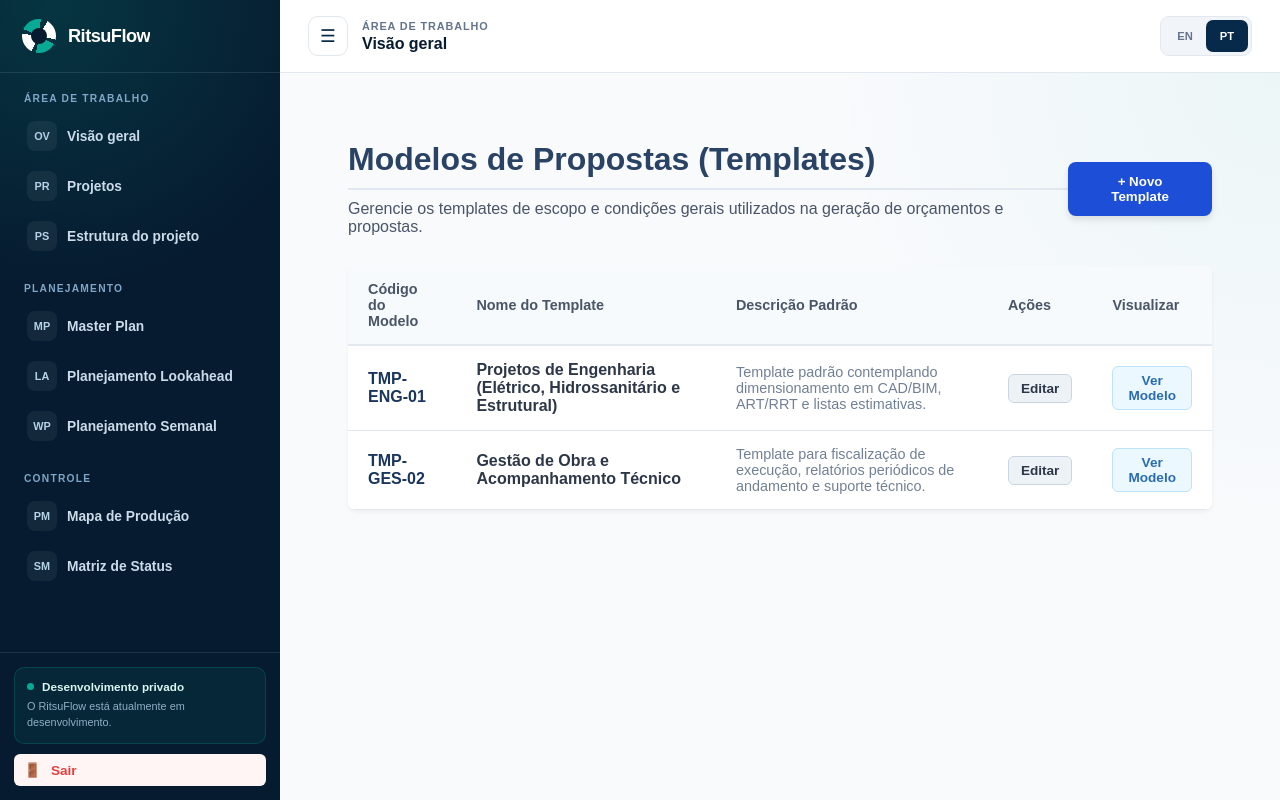
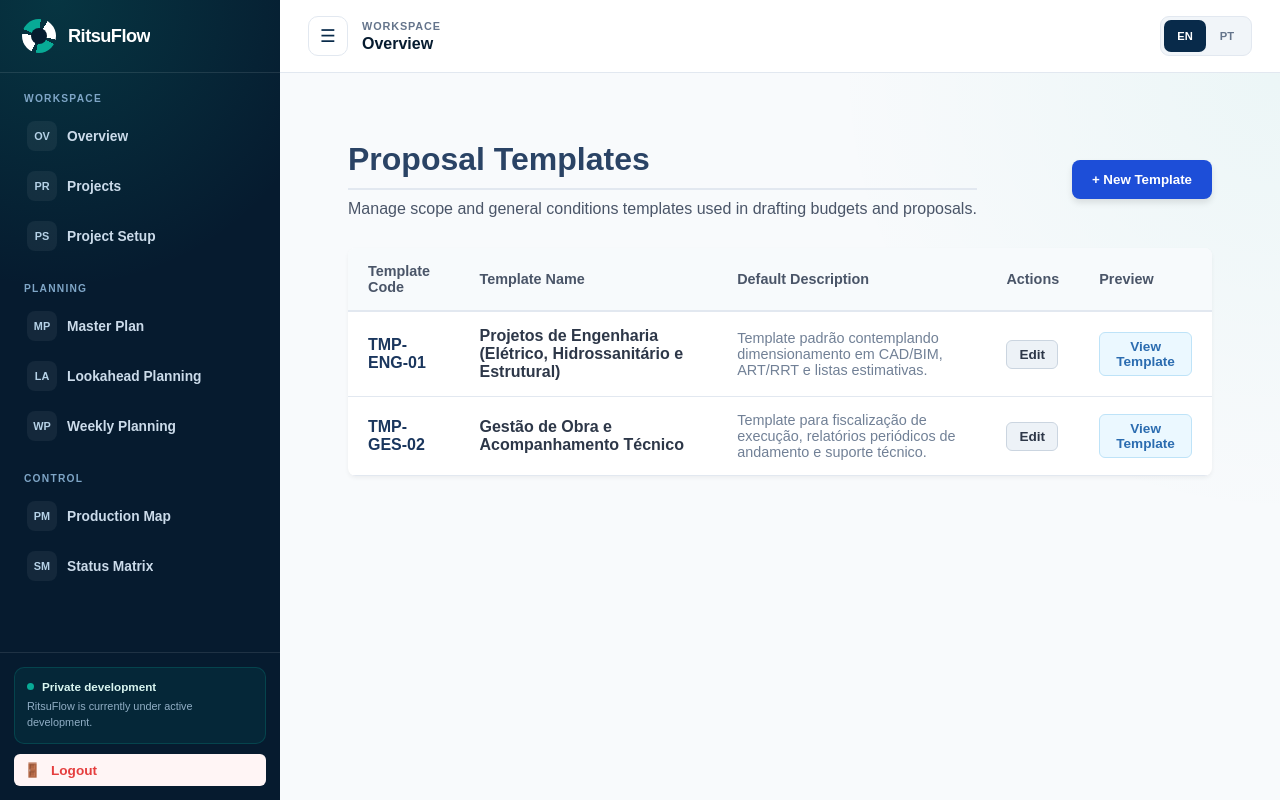
Before and after one commit to gestaoexcelispro/excelispro, a Next.js app: page /dashboard/modelos in a window 1280 px wide. Built offline with nearby package versions, Linux system fonts and the light colour scheme; no server answers.

Commit message:
refactor: set English as the default product language

```diff
--- a/src/contexts/LanguageContext.js
+++ b/src/contexts/LanguageContext.js
@@ -1,26 +1,68 @@
-'use client';
-import { createContext, useState, useContext } from 'react';
+'use client'
 
-// Cria o cofre do idioma
-const LanguageContext = createContext();
+import {
+  createContext,
+  useContext,
+  useEffect,
+  useState,
+} from 'react'
+
+const LanguageContext = createContext(null)
+
+const DEFAULT_LANGUAGE = 'en-US'
+const STORAGE_KEY = 'ritsuflow-language'
+const SUPPORTED_LANGUAGES = ['en-US', 'pt-BR']
 
 export function LanguageProvider({ children }) {
-  // Define o Português como padrão
-  const [lang, setLang] = useState('pt-BR');
+  const [lang, setLang] = useState(DEFAULT_LANGUAGE)
 
-  // Função que inverte o idioma
-  const toggleLanguage = () => {
-    setLang((prev) => (prev === 'pt-BR' ? 'en-US' : 'pt-BR'));
-  };
+  useEffect(() => {
+    const savedLanguage = window.localStorage.getItem(
+      STORAGE_KEY
+    )
+
+    if (SUPPORTED_LANGUAGES.includes(savedLanguage)) {
+      setLang(savedLanguage)
+    }
+  }, [])
+
+  function changeLanguage(language) {
+    if (!SUPPORTED_LANGUAGES.includes(language)) {
+      return
+    }
+
+    setLang(language)
+    window.localStorage.setItem(STORAGE_KEY, language)
+  }
+
+  function toggleLanguage() {
+    const nextLanguage =
+      lang === 'en-US' ? 'pt-BR' : 'en-US'
+
+    changeLanguage(nextLanguage)
+  }
 
   return (
-    <LanguageContext.Provider value={{ lang, toggleLanguage }}>
+    <LanguageContext.Provider
+      value={{
+        lang,
+        changeLanguage,
+        toggleLanguage,
+      }}
+    >
       {children}
     </LanguageContext.Provider>
-  );
+  )
 }
 
-// Atalho para as páginas usarem
 export function useLanguage() {
-  return useContext(LanguageContext);
+  const context = useContext(LanguageContext)
+
+  if (!context) {
+    throw new Error(
+      'useLanguage must be used inside LanguageProvider'
+    )
+  }
+
+  return context
 }
```
